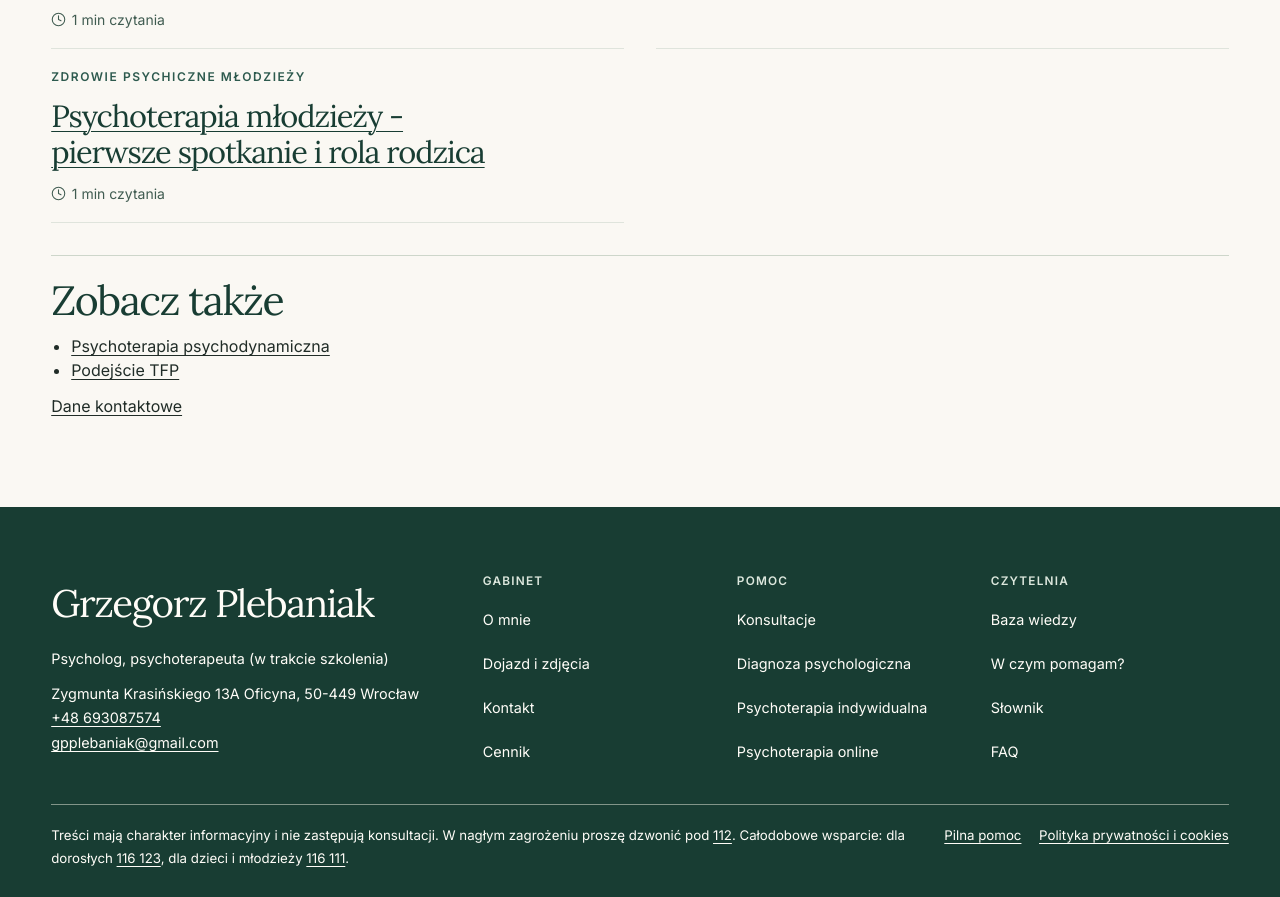
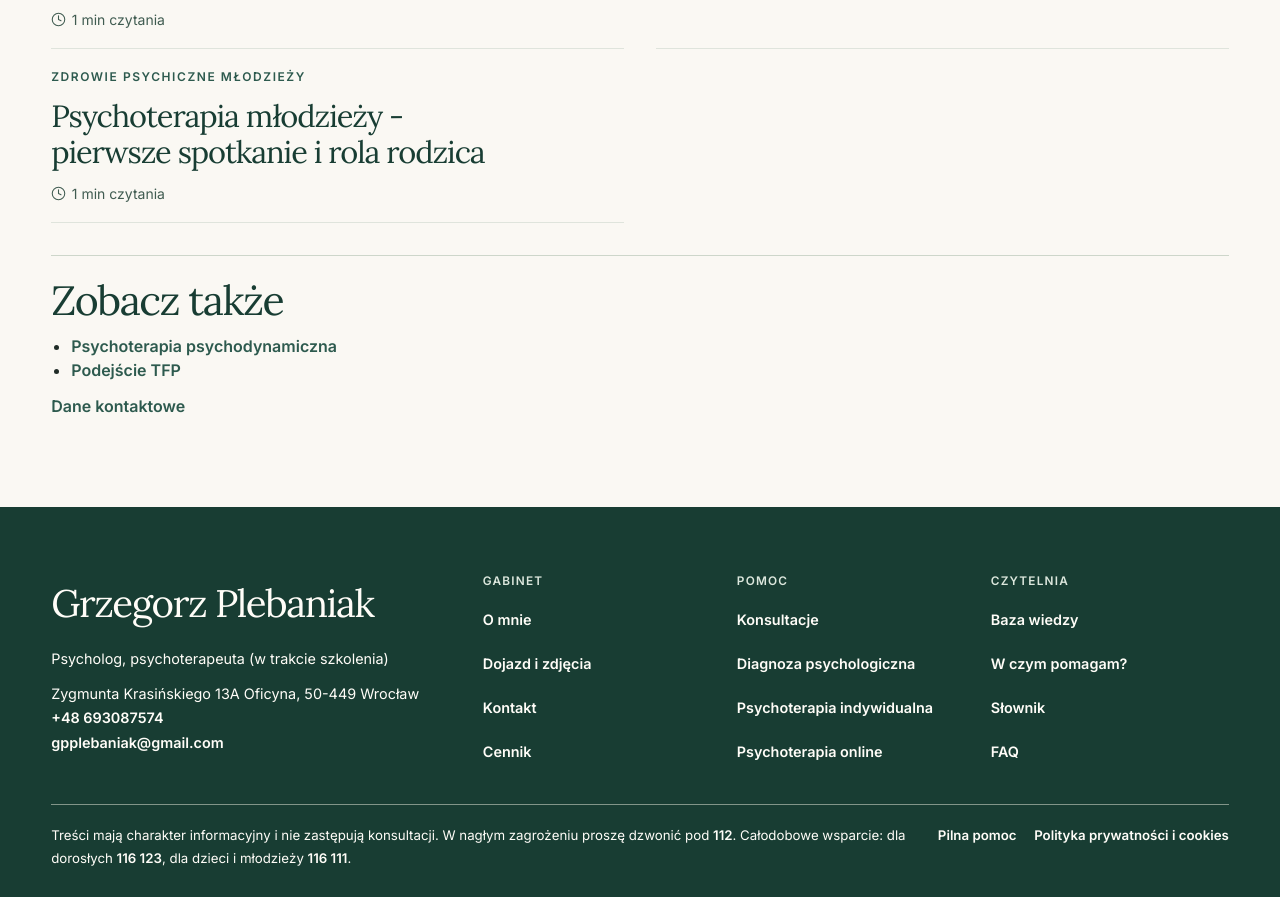
Before and after one commit to Aqulol/strona-psycholog, a Next.js app: page /blog in a window 1280 px wide. Shown: the part 1566-2463 px from the top of the page. Before the commit the page ends 2347 px from the top, so only its background shows below. Built offline with nearby package versions, Linux system fonts and the light colour scheme.

Commit message:
Ujednolić wygląd odnośników tekstowych
Co-authored-by: arena-agent <297053741+arena-agent@users.noreply.github.com>

```diff
--- a/app/editorial.css
+++ b/app/editorial.css
@@ -99,7 +99,6 @@ body{background:var(--paper);color:var(--ink)}
 .journal-grid article:first-child{background:var(--surface);padding:clamp(1rem,3vw,2.4rem);border:0;border-left:3px solid var(--gold)}
 .journal-grid h3{margin:.6rem 0 .8rem;color:var(--deep);font-size:clamp(1.3rem,2.35vw,2rem);line-height:1.18}
 .journal-grid article:first-child h3{font-size:clamp(1.65rem,3vw,2.8rem)}
-.journal-grid a:hover{text-decoration:underline;text-underline-offset:.18em}
 @media(min-width:760px){.journal-grid{grid-template-columns:minmax(0,1.35fr) minmax(0,1fr)}.journal-grid article:first-child{grid-row:span 2}}
 .contact-editorial .editorial-card{border:0;border-top:1px solid var(--strong-rule);background:transparent;border-radius:0;padding-inline:0}
 .site-footer{background:var(--deep);color:var(--surface);padding-block:clamp(2.7rem,5vw,4.5rem) 1.75rem}
@@ -107,10 +106,9 @@ body{background:var(--paper);color:var(--ink)}
 .footer-name{letter-spacing:-.035em;font-size:clamp(1.8rem,3vw,2.6rem)}
 .footer-menu{display:grid;grid-template-columns:repeat(auto-fit,minmax(min(100%,9rem),1fr));gap:1rem}
 .footer-menu p{color:var(--sage);font-size:.74rem;letter-spacing:.1em;text-transform:uppercase;font-weight:600;margin:0 0 .5rem}
-.footer-grid nav a{padding-block:.55rem;min-height:44px;text-decoration:none}
-.footer-grid nav a:hover{text-decoration:underline}
+.footer-grid nav a{padding-block:.55rem;min-height:44px}
 .footer-bottom{border-top:1px solid var(--strong-rule);margin-top:1.8rem;padding-top:1.2rem;display:grid;gap:.75rem;font-size:.83rem}
-.footer-bottom a{text-decoration:underline;text-underline-offset:.2em}.footer-bottom p+p{display:flex;flex-wrap:wrap;gap:.7rem 1.1rem}
+.footer-bottom p+p{display:flex;flex-wrap:wrap;gap:.7rem 1.1rem}
 @media(min-width:760px){.site-footer .footer-grid{grid-template-columns:minmax(0,.75fr) minmax(0,1.4fr)}.footer-bottom{grid-template-columns:1fr auto}}
 .reading{width:min(100% - 2 * var(--gutter),52rem);padding-block:1.5rem clamp(3rem,7vw,6rem)}
 .reading h1,.blog-library h1,.price-editorial h1{font-size:var(--display);line-height:1.06;color:var(--deep);letter-spacing:-.038em}
@@ -185,8 +183,6 @@ main.price-editorial{width:min(100% - 2 * var(--gutter),53rem);max-width:53rem;p
 .price-number{font-family:var(--font-heading);font-size:clamp(1.8rem,3.5vw,2.75rem);color:var(--deep);white-space:nowrap;font-variant-numeric:lining-nums}
 @media(min-width:620px){.price-row{grid-template-columns:minmax(0,1fr) auto;align-items:start;padding:1.4rem 1.6rem}.price-row h2{grid-column:1;grid-row:1}.price-row .price-number{grid-column:2;grid-row:1}.price-row .price-number+p{grid-column:2;grid-row:2;text-align:right}.price-row>p:last-child{grid-column:1;grid-row:2}}
 @media(prefers-reduced-motion:reduce){.nav-submenu:not([hidden]),.site-search[open],.office-lightbox[open],.questions details[open]>p,.help-more[open]>.help-links{animation:none}.nav-parent svg,.booking,.button-secondary,.questions summary{transition:none}}
-.site-header .nav-items li>a:not([class]),.site-header .nav-parent>a:not([class]){text-decoration:none}
-.site-header .nav-items li>a:not([class]):is(:hover,:focus-visible),.site-header .nav-parent>a:not([class]):is(:hover,:focus-visible){text-decoration:underline;text-underline-offset:.25em}
 .hero-home{isolation:isolate}
 .hero-home::after{z-index:-1;right:-13rem;top:-16rem;width:43rem;height:43rem}
 @media(max-width:600px){.hero-actions{column-gap:.45rem}.hero-home .hero-actions :is(.booking,.button-secondary){padding-inline:.7rem}.hero-home .hero-copy{line-height:1.65}.hero-home h1{margin-bottom:.85rem}.hero-home .hero-copy{margin-bottom:1.05rem}.hero-edition{letter-spacing:.095em}}
@@ -264,3 +260,42 @@ main.container.article-editorial {padding-inline:var(--gutter);}
  /* Long offer title: keep the complete 21-letter word even at 320 px. */
  .offer-shell>h1 {font-size:clamp(1.5rem,7.5vw,2rem);}
 }
+
+/* Link roles. Unlayered rules take precedence over legacy Tailwind underline utilities
+   without changing the original HTML or the link destinations. */
+:where(a[href]) {
+ text-decoration:none;
+ text-decoration-thickness:1px;
+ text-underline-offset:.18em;
+}
+:where(main p, main li, main dd, .see-also, [role=dialog], .site-search) a[href]:not(:where(.booking,.button-secondary,.help-cta-button,.help-links a,.crumbs a,.page-toc a,.glossary-letters a)) {
+ color:var(--link-color,var(--pine));
+ font-weight:600;
+}
+/* Reference titles are usually whole links in source lists, not inline fragments. */
+:where(.article-sources,.knowledge-page section:has(+nav[aria-label="Sąsiednie hasła"])) li a[href] {
+ font-weight:500;
+}
+:where(.site-footer,.help-cta,.offer-overview [data-therapy-card]) {
+ --link-color:var(--surface);
+ --link-hover:#f1dfb6;
+}
+:where(.site-footer) a[href], .help-contact a[href] {
+ color:var(--link-color);
+ font-weight:600;
+}
+/* Navigation and breadcrumbs use their own hierarchy; the focus ring stays independent. */
+:where(.crumbs) a[href] {color:var(--pine);font-weight:500;}
+:where(.page-toc,.lexicon-entries dt,.editorial-card h2,.editorial-card h3,.journal-grid h3) a[href] {
+ color:var(--link-color,var(--deep));
+}
+:where(a[href]):not(:where(.booking,.button-secondary,.help-cta-button,.header-brand,.skip-link,.gallery a,.glossary-letters a,.help-links a,.offer-shell .page-toc a,.editorial-card h2 a,.editorial-card h3 a,.journal-grid h3 a,[href*="booksy.com"])):is(:hover,:focus-visible) {
+ text-decoration-line:underline;
+}
+:where(main,.site-footer,.site-search) a[href]:not(:where(.booking,.button-secondary,.help-cta-button,.gallery a,.help-links a)):is(:hover,:focus-visible) {
+ color:var(--link-hover,var(--deep));
+}
+/* Help rows and letter buttons have a background treatment rather than an underline. */
+.help-catalogue-page .help-links li a:focus-visible {background:var(--sage);}
+/* Unlike link labels, printed URLs may be longer than a narrow screen. */
+:where(main p,main li) a[href^="https://"] {overflow-wrap:anywhere;}
--- a/app/globals.css
+++ b/app/globals.css
@@ -73,9 +73,6 @@ main.max-w-3xl{max-width:48rem}
 /* Pomocnicze klasy dostępności i animacji */
 .skip-link{position:absolute;left:-9999px;top:0;z-index:100;background:#2D5A4E;color:#fff;padding:.75rem 1.25rem;border-radius:0 0 .5rem 0;font-family:var(--font-body);font-size:.875rem}
 .skip-link:focus{left:0;outline-offset:0}
-/* Wyróżnienie linków w blokach tekstu (nie tylko kolorem - wymóg WCAG/Lighthouse) */
-p a:not([class*="bg-"]):not([class*="border"]),
-li a:not([class*="bg-"]):not([class*="border"]){text-decoration:underline;text-underline-offset:3px}
 section[id]{scroll-margin-top:5.5rem}
 .reveal{transition:opacity .7s ease,transform .7s ease}
 html.js .reveal:not(.is-visible){opacity:0;transform:translateY(18px)}
@@ -93,8 +90,7 @@ body { background:#faf8f3;color:#243b34; }
 .site-menu > summary { cursor:pointer;padding:.75rem 0; }
 .nav-items,.nav-submenu { list-style:none; margin:0; padding:0; }
 .nav-items { display:grid;gap:.15rem;padding-bottom:.65rem; }
-.site-header .nav-items a { display:flex;align-items:center;min-height:44px;color:inherit;text-decoration:none;padding:.45rem 0; }
-.site-header .nav-items a:hover { text-decoration:underline; }
+.site-header .nav-items a { display:flex;align-items:center;min-height:44px;color:inherit;padding:.45rem 0; }
 .nav-parent { display:flex; align-items:center; }
 .nav-parent button { display:grid;place-items:center;min-width:44px;min-height:44px;color:#2D5A4E;cursor:pointer; }
 .nav-parent button:hover { background:#e9eee6; border-radius:.35rem; }
@@ -128,7 +124,6 @@ body { background:#faf8f3;color:#243b34; }
 .site-footer { background:#25493e;color:#f8f5ed;padding:3rem 0;font-size:.9rem;line-height:1.7; }
 .footer-grid { display:grid;gap:1.5rem; }
 .footer-grid nav a{display:block;padding:.35rem 0;}
-.footer-grid a { text-decoration:underline;text-underline-offset:3px; }
 .footer-grid p+p { margin-top:.65rem; }
 .footer-name { font-family:var(--font-heading);font-size:1.85rem; }
 @media(min-width:760px){.footer-grid{grid-template-columns:1fr .8fr 1.2fr}}
@@ -137,7 +132,6 @@ body { background:#faf8f3;color:#243b34; }
 .reading section { margin-top:2.2rem; }
 .reading p+p { margin-top:.8rem; }
 .reading ul,.see-also ul { list-style:disc;padding-inline-start:1.25rem;margin:.7rem 0; }
-.reading a:not(.booking),.see-also a { text-decoration:underline;text-underline-offset:3px; }
 .crumbs { margin-bottom:1.4rem;font-size:.83rem;color:#405c51; }
 .crumbs ol { display:flex;flex-wrap:wrap;gap:.38rem;list-style:none;padding:0; }
 .crumbs li+li::before { content:'›';margin-inline-end:.38rem; }
@@ -152,8 +146,6 @@ body { background:#faf8f3;color:#243b34; }
 .site-footer :focus-visible { outline-color:#f5d49e; }
 .desktop-menu { display:none; }
 @media(min-width:72rem){.site-menu{display:none}.desktop-menu{display:block}}
-.text-link:hover,.editorial-card h2 a:hover,.editorial-card h3 a:hover { text-decoration:underline; text-underline-offset:4px; }
-.editorial-card h2 a,.editorial-card h3 a { text-decoration:underline; text-underline-offset:4px; text-decoration-thickness:1px; }
 .embed[title*="Booksy"] { min-height:42rem; }
 
 .support-list { display:grid; list-style:none; border-top:1px solid #d8ded3; margin-bottom:.6rem; }
@@ -184,8 +176,7 @@ body { background:#faf8f3;color:#243b34; }
 .help-badge[data-tone="sage"] { background:#dfe9db; }
 .help-links { list-style:none; padding:0; margin:.4rem 0; }
 .help-links a { display:grid; grid-template-columns:1.2rem minmax(0,1fr) .95rem; gap:.55rem; align-items:center; min-height:2.75rem; padding:.38rem .25rem; color:#2c4a40; border-radius:.32rem; line-height:1.35; }
-.help-catalogue-page .help-links li a { text-decoration:none; }
-.help-catalogue-page .help-links li a:is(:hover, :focus-visible) { background:#edf1e9; text-decoration:underline; text-underline-offset:3px; }
+.help-catalogue-page .help-links li a:is(:hover, :focus-visible) { background:#edf1e9; }
 .help-links a > svg:last-child { color:#506a60; }
 .help-more { margin-top:auto; }
 .help-more summary { list-style:none; display:flex; align-items:center; justify-content:space-between; gap:.5rem; min-height:2.75rem; padding:.35rem .6rem; margin-top:.4rem; border:1px solid #d5dfd5; border-radius:.42rem; color:#284f43; background:#edf2eb; cursor:pointer; font-size:.875rem; font-weight:600; }
@@ -197,7 +188,7 @@ body { background:#faf8f3;color:#243b34; }
 .help-youth, .help-scope, .help-cta { margin-top:2.4rem; border-radius:.8rem; padding:clamp(1.15rem, 4vw, 2.25rem); }
 .help-youth { background:#e8efe5; border:1px solid #d6e0d2; }
 .help-youth .help-links { display:grid; gap:.1rem 1rem; margin:.8rem 0; }
-.help-youth-cta { display:inline-flex; align-items:center; gap:.4rem; min-height:2.75rem; font-weight:600; color:#284f43; text-decoration:underline; text-underline-offset:3px; }
+.help-youth-cta { display:inline-flex; align-items:center; gap:.4rem; min-height:2.75rem; font-weight:600; color:#284f43; }
 .help-scope { background:#fffdf8; border:1px solid var(--help-border); }
 .help-scope .help-links { max-width:39rem; margin-block:.8rem; }
 .help-scope-copy { max-width:72ch; line-height:1.7; margin-top:.9rem; }
@@ -211,7 +202,7 @@ body { background:#faf8f3;color:#243b34; }
 .help-cta-button { display:inline-flex; gap:.5rem; align-items:center; min-height:2.85rem; padding:.55rem .85rem; margin-top:1rem; background:#f1dfb6; color:#243e35; border-radius:.45rem; font-weight:700; }
 .help-cta-button:hover { background:#f9ebca; }
 .help-contact { display:flex; flex-wrap:wrap; justify-content:center; gap:0 1.1rem; margin-top:.5rem; }
-.help-contact a { display:inline-flex; align-items:center; gap:.4rem; min-height:2.75rem; text-decoration:underline; text-underline-offset:3px; overflow-wrap:anywhere; }
+.help-contact a { display:inline-flex; align-items:center; gap:.4rem; min-height:2.75rem; overflow-wrap:anywhere; }
 .help-cta :focus-visible { outline-color:#f6d79a; }
 @media (min-width:44rem) {
   .help-card-grid, .help-youth .help-links { grid-template-columns:repeat(2,minmax(0,1fr)); }
@@ -250,7 +241,6 @@ body { background:#faf8f3;color:#243b34; }
 .article-sources h2 { font-size:clamp(1.5rem, 3vw, 2rem); color:#244e41; }
 .article-sources ul { list-style:disc; padding-inline-start:1.25rem; }
 .article-sources li { margin:.5rem 0; line-height:1.6; overflow-wrap:anywhere; }
-.article-sources a { text-decoration:underline; text-underline-offset:3px; }
 .topic-mobile-booking { margin-top:1rem; }
 
 /* Reading estimates are metadata, not part of the article prose. */
@@ -318,20 +308,18 @@ p > .reading-time:not(:first-child) { margin-inline-start:.7rem; }
 .search-header button,.catalogue-tools button {cursor:pointer;padding:.45rem .7rem;border:1px solid #a1b3a5;border-radius:.3rem;min-height:44px;}
 .site-search input,.catalogue-tools input[type=search],.catalogue-tools select {display:block;min-height:44px;width:100%;padding:.4rem .65rem;border:1px solid #a1b3a5;border-radius:.3rem;background:white;}
 .site-search :is(h3,p) {margin-block:.6rem;}
-.site-search a {text-decoration:underline;display:inline-block;padding:.25rem 0;}
+.site-search a {display:inline-block;padding:.25rem 0;}
 .catalogue-tools {display:flex;align-items:end;flex-wrap:wrap;gap:.7rem;max-width:76rem;padding:.85rem;margin:0 auto 1rem;border:1px solid #dcded4;border-radius:.45rem;background:#faf8f3;}
 .catalogue-tools label {min-width:0;flex:1 1 12rem;}
 .catalogue-tools [role=status] {flex-basis:100%;font-size:.875rem;margin:0;}
 .knowledge-grid {display:grid;gap:1rem;margin-block:1.5rem;}
 .knowledge-grid h2 {font-size:1.5rem;}
-.knowledge-page nav:not(.crumbs) a,.knowledge-page dd a {text-decoration:underline;}
 .knowledge-page dt {font-family:Lora,serif;color:#2D5A4E;font-weight:600;margin-top:.9rem;}
 .knowledge-page dd {margin-inline-start:0;}
 .menu-category-link {font-size:.85rem;font-weight:600;}
 @media(min-width:62rem){.knowledge-grid{grid-template-columns:repeat(3,minmax(0,1fr))}}
 @media(min-width:72rem){.nav-items > .nav-group:nth-last-child(2) > .nav-submenu {inset-inline-start:auto;inset-inline-end:0;}}
 @media(max-width:27rem){.mast {gap:.5rem}.mast-actions{gap:.35rem}.mast-actions .booking{padding-inline:.55rem;font-size:.8rem;}}
-.page-toc a {text-decoration:underline;text-underline-offset:.2em;}
 .page-toc ul {display:flex;gap:.45rem 1rem;flex-wrap:wrap;}
 .glossary-letters {display:flex;gap:.4rem;flex-wrap:wrap;margin-bottom:.8rem;}
 .glossary-letters a {display:grid;place-items:center;min-width:44px;min-height:44px;border:1px solid #cdd6cc;border-radius:.3rem;}
--- /dev/null
+++ b/scripts/check-link-styles.cjs
@@ -0,0 +1,44 @@
+// Playwright against the static production export (PREVIEW_URL).
+const {chromium}=require('playwright');
+const assert=require('node:assert/strict');
+const routes=[
+ ['/', 'main p a[data-context-link]', 600],
+ ['/blog/adhd-u-doroslych/', 'main p a[data-context-link]', 600],
+ ['/slownik-psychologiczny/agresja/', 'main section:has(+nav[aria-label="Sąsiednie hasła"]) li a', 500],
+ ['/blog/adhd-u-doroslych/', '.article-sources li a', 500],
+ ['/diagnoza-psychologiczna-wroclaw/', 'main p a[data-context-link]', 600],
+ ['/kiedy-zglosic-sie-na-terapie/', '.help-links a', null, false],
+ ['/baza-wiedzy/', '.knowledge-grid h2 a', null, false],
+ ['/cennik/', 'main a.underline', 600],
+ ['/faq/', 'footer nav a', 600],
+ ['/polityka-prywatnosci/', 'main a[href^="https://www.znanylekarz.pl"]', 600],
+ ['/w-czym-pomagam/radzenie-sobie-ze-zloscia/', 'main p a[data-context-link]', 600],
+];
+const base=process.env.PREVIEW_URL??'http://127.0.0.1:3010';
+(async()=>{
+ const browser=await chromium.launch({executablePath:process.env.CHROMIUM_PATH});
+ try{
+ for(const width of [320,1440]){
+  const page=await browser.newPage({viewport:{width,height:900},javaScriptEnabled:false});
+  for(const [path,selector,weight,underline=true] of routes){
+   await page.goto(base+path);const link=page.locator(selector).first();
+   const style=()=>link.evaluate(e=>{const s=getComputedStyle(e);return [s.textDecorationLine,+s.fontWeight,s.color,s.outlineStyle];});
+   assert.equal(await link.count(),1,`${path} ${selector}`);
+   const [decoration,w]=await style();assert.equal(decoration,'none',path);if(weight)assert.equal(w,weight,path);
+   const ratio=await link.evaluate(el=>{
+    const light=color=>{const [r,g,b]=color.match(/[\d.]+/g).slice(0,3).map(n=>{const x=Number(n)/255;return x<=.04045?x/12.92:((x+.055)/1.055)**2.4;});return .2126*r+.7152*g+.0722*b;};
+    let bg=el;while(bg&&getComputedStyle(bg).backgroundColor==='rgba(0, 0, 0, 0)')bg=bg.parentElement;
+    const a=light(getComputedStyle(el).color), b=light(bg?getComputedStyle(bg).backgroundColor:'rgb(255, 255, 255)');
+    return (Math.max(a,b)+.05)/(Math.min(a,b)+.05);
+   });
+   assert.ok(ratio>=4.5,`${path}: contrast ${ratio}`);
+   await link.hover();assert.equal((await style())[0],underline?'underline':'none',path);
+   await page.mouse.move(0,0);await page.keyboard.press('Tab');await link.focus();
+   assert.equal((await style())[0],underline?'underline':'none',path);assert.notEqual((await style())[3],'none',path);
+   assert.ok(await page.evaluate(()=>document.documentElement.scrollWidth<=innerWidth),path);
+  }
+  await page.goto(base);const booking=page.locator('header a.booking').first();await booking.hover();assert.equal(await booking.evaluate(e=>getComputedStyle(e).textDecorationLine),'none');
+  await page.close();console.log(`${width}px: ${routes.length} przypadków i rezerwacja OK`);
+ }
+ }finally{await browser.close();}
+})().catch(error=>{console.error(error);process.exitCode=1;});
```
